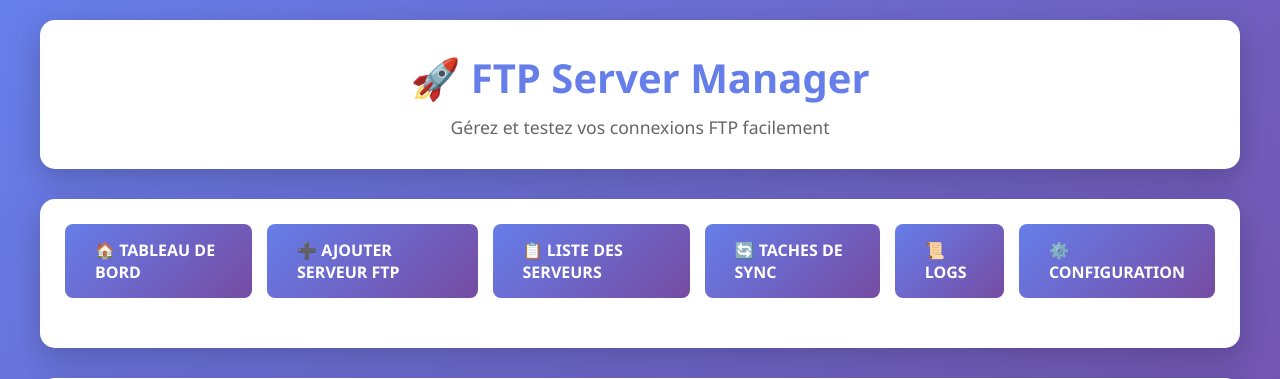
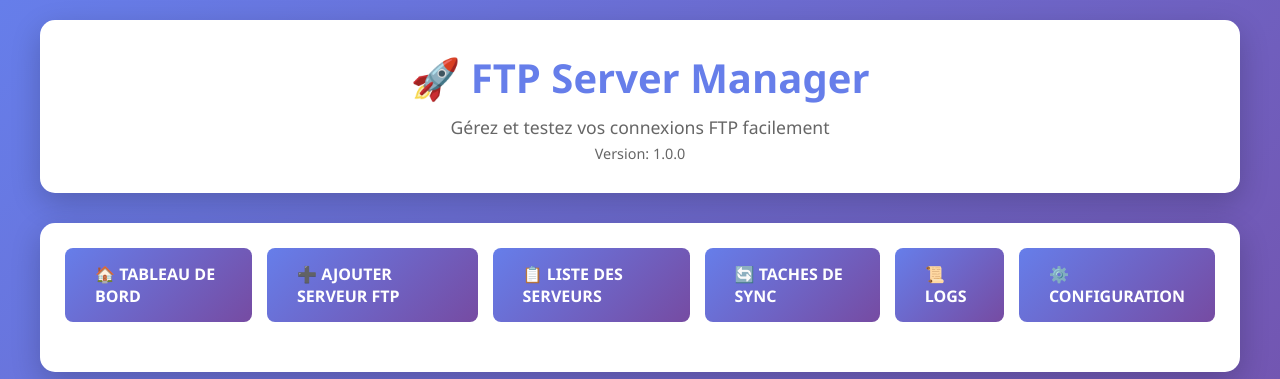
Before and after one commit to SHARKYBLUSTER/SyncFTP, a Flask app: page /list in a window 1280 px wide. Shown: the top 379 px of the page. Run offline with Flask 3, Linux system fonts and the light colour scheme.

Commit message:
Add version 1.0.0 to application and display in UI headers
- Added APP_VERSION = "1.0.0" constant in app.py
- Updated all templates (index, add, list, logs, config, tasks) to display version in header
- Passed app_version variable to all render_template calls

Generated by Mistral Vibe.
Co-Authored-By: Mistral Vibe <vibe@mistral.ai>

```diff
--- a/app.py
+++ b/app.py
@@ -25,6 +25,7 @@ from ftp_tools import FTPConfig, FTPConnector
 
 # Configuration
 APP_NAME = "FTP Server Manager"
+APP_VERSION = "1.0.0"
 DATA_FILE = "ftp_servers.json"
 TASKS_FILE = "sync_tasks.json"
 LOG_FILE = "app.log"
@@ -723,33 +724,33 @@ def index():
     """Page d'accueil - tableau de bord"""
     servers = load_servers()
     tasks = load_tasks()
-    return render_template('index.html', server_count=len(servers), task_count=len(tasks), app_name=APP_NAME)
+    return render_template('index.html', server_count=len(servers), task_count=len(tasks), app_name=APP_NAME, app_version=APP_VERSION)
 
 
 @app.route('/add')
 def add_page():
     """Page d'ajout d'un serveur FTP"""
-    return render_template('add.html', app_name=APP_NAME)
+    return render_template('add.html', app_name=APP_NAME, app_version=APP_VERSION)
 
 
 @app.route('/list')
 def list_servers():
     """Page de liste des serveurs"""
     servers = load_servers()
-    return render_template('list.html', servers=servers, app_name=APP_NAME)
+    return render_template('list.html', servers=servers, app_name=APP_NAME, app_version=APP_VERSION)
 
 
 @app.route('/logs')
 def logs_page():
     """Page d'affichage des logs"""
-    return render_template('logs.html', app_name=APP_NAME)
+    return render_template('logs.html', app_name=APP_NAME, app_version=APP_VERSION)
 
 
 @app.route('/config')
 def config_page():
     """Page de configuration"""
     config = load_config()
-    return render_template('config.html', config=config, app_name=APP_NAME)
+    return render_template('config.html', config=config, app_name=APP_NAME, app_version=APP_VERSION)
 
 
 def recreate_file_handler():
@@ -957,7 +958,7 @@ def tasks_page():
     # Masquer les mots de passe
     for server in servers:
         server['password'] = '********' if server.get('password') else ''
-    return render_template('tasks.html', tasks=tasks, servers=servers, app_name=APP_NAME)
+    return render_template('tasks.html', tasks=tasks, servers=servers, app_name=APP_NAME, app_version=APP_VERSION)
 
 
 @app.route('/api/tasks', methods=['GET'])
--- a/templates/add.html
+++ b/templates/add.html
@@ -181,6 +181,7 @@
         <header>
             <h1>🚀 {{ app_name }}</h1>
             <p class="subtitle">Gérez et testez vos connexions FTP facilement</p>
+            <p style="color: #666; font-size: 0.9em; margin-top: 5px;">Version: {{ app_version }}</p>
         </header>
 
         <!-- Menu de navigation -->
--- a/templates/config.html
+++ b/templates/config.html
@@ -228,6 +228,7 @@
         <header>
             <h1>🚀 {{ app_name }}</h1>
             <p class="subtitle">Gérez et testez vos connexions FTP facilement</p>
+            <p style="color: #666; font-size: 0.9em; margin-top: 5px;">Version: {{ app_version }}</p>
         </header>
 
         <!-- Menu de navigation -->
--- a/templates/index.html
+++ b/templates/index.html
@@ -195,6 +195,7 @@
         <header>
             <h1>🚀 {{ app_name }}</h1>
             <p class="subtitle">Gérez et testez vos connexions FTP facilement</p>
+            <p style="color: #666; font-size: 0.9em; margin-top: 5px;">Version: {{ app_version }}</p>
         </header>
 
         <!-- Menu de navigation -->
--- a/templates/list.html
+++ b/templates/list.html
@@ -301,6 +301,7 @@
         <header>
             <h1>🚀 {{ app_name }}</h1>
             <p class="subtitle">Gérez et testez vos connexions FTP facilement</p>
+            <p style="color: #666; font-size: 0.9em; margin-top: 5px;">Version: {{ app_version }}</p>
         </header>
 
         <!-- Menu de navigation -->
--- a/templates/logs.html
+++ b/templates/logs.html
@@ -231,6 +231,7 @@
         <header>
             <h1>🚀 {{ app_name }}</h1>
             <p class="subtitle">Gérez et testez vos connexions FTP facilement</p>
+            <p style="color: #666; font-size: 0.9em; margin-top: 5px;">Version: {{ app_version }}</p>
         </header>
 
         <!-- Menu de navigation -->
--- a/templates/tasks.html
+++ b/templates/tasks.html
@@ -390,6 +390,7 @@
         <header>
             <h1>🚀 {{ app_name }}</h1>
             <p class="subtitle">Gérez et testez vos connexions FTP facilement</p>
+            <p style="color: #666; font-size: 0.9em; margin-top: 5px;">Version: {{ app_version }}</p>
         </header>
 
         <!-- Menu de navigation -->
```
